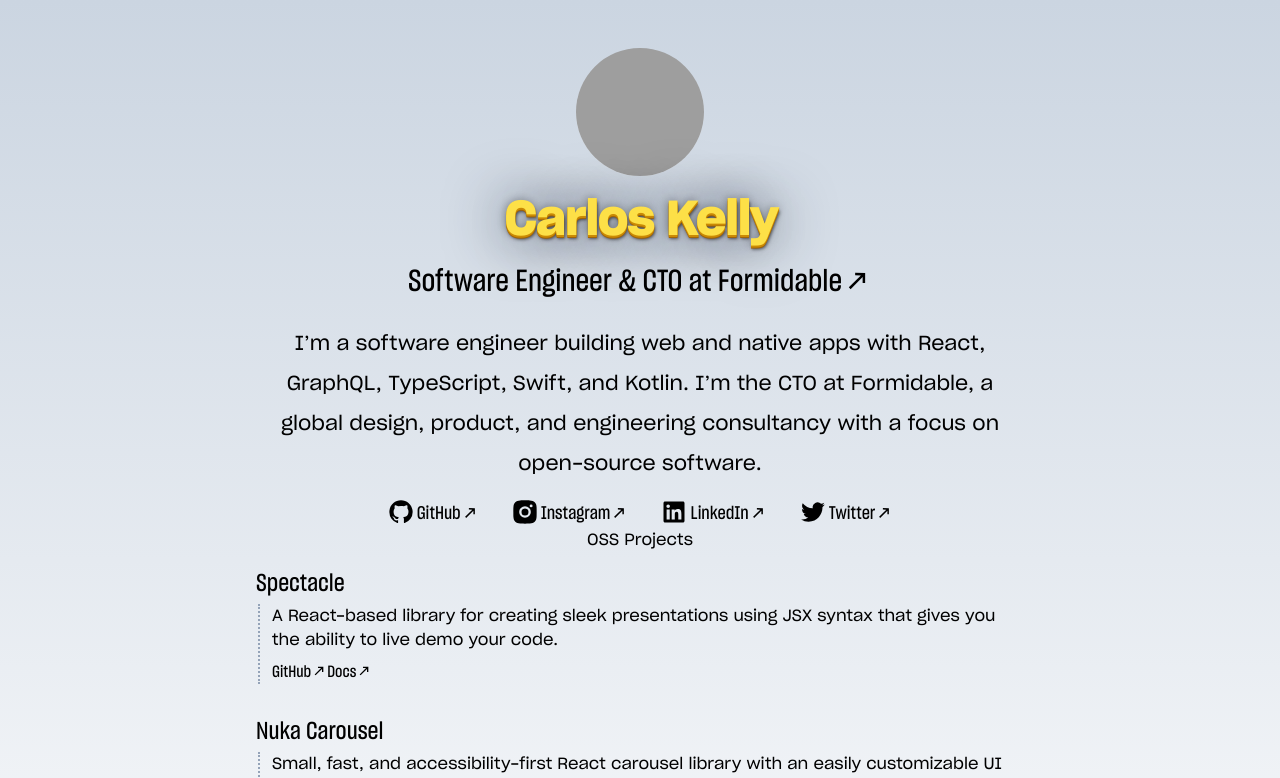
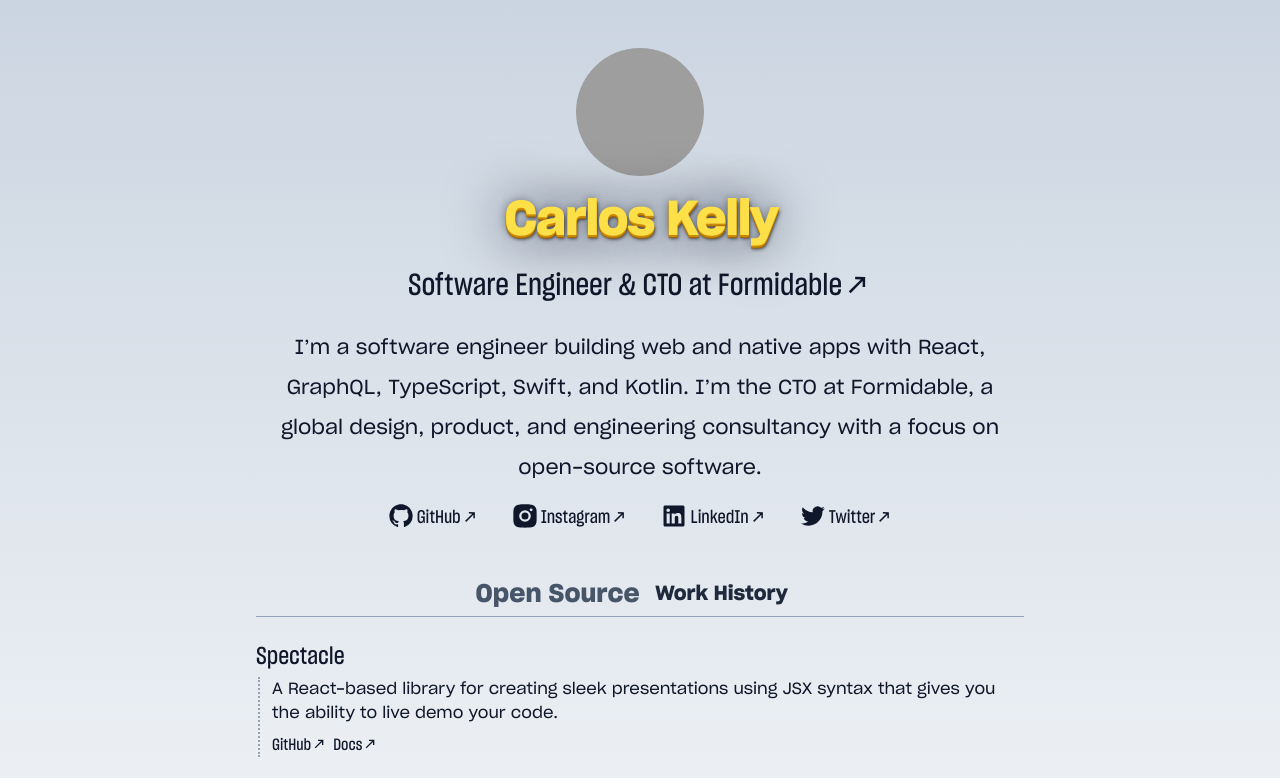
Before and after one commit to carloskelly13/carlos.dev, a Next.js app: page / in a window 1280 px wide. Shown: the top 778 px of the page. Built offline with nearby package versions, Linux system fonts and the light colour scheme; grey boxes are pictures that could not be loaded.

Commit message:
Added framer motion tabs.

```diff
--- a/package.json
+++ b/package.json
@@ -10,6 +10,7 @@
   },
   "dependencies": {
     "clsx": "^1.2.1",
+    "framer-motion": "^10.12.16",
     "next": "13.4.4",
     "react": "18.2.0",
     "react-dom": "18.2.0",
--- a/src/app/globals.css
+++ b/src/app/globals.css
@@ -18,7 +18,7 @@
 }
 
 :root {
-  --slate-800: theme('colors.slate.800');
+  --3d-text-shadow: theme('colors.slate.800');
   --yellow-800: theme('colors.yellow.800');
   --yellow-700: theme('colors.yellow.700');
   --yellow-600: theme('colors.yellow.600');
@@ -32,10 +32,7 @@
 
 @media (prefers-color-scheme: dark) {
   :root {
-    --foreground-rgb: 214, 219, 220;
-    --background-rgb: 14, 19, 20;
-    --yellow: #facc15;
-    --blue: #a5b4fc;
+    --3d-text-shadow: theme('colors.slate.400');
   }
 }
 
@@ -47,12 +44,10 @@
 
 html,
 body {
-  @apply font-copy;
-}
-
-body {
+  @apply font-copy min-h-screen;
   @apply bg-gradient-to-b from-slate-300 to-white;
-  @apply min-h-screen;
+  @apply dark:from-slate-700 dark:to-slate-900;
+  @apply text-slate-900 dark:text-slate-50;
 }
 
 @media (prefers-color-scheme: dark) {
--- a/src/app/page.tsx
+++ b/src/app/page.tsx
@@ -11,6 +11,7 @@ import {
 import { Name } from "@/components/name"
 import { ossProjectData } from "@/components/oss-project-data"
 import { OssProject } from "@/components/oss-project"
+import { Tabs } from "@/components/tabs"
 
 export const metadata = {
   title: "Carlos Kelly",
@@ -27,7 +28,8 @@ export default function Home() {
       <div className={clsx("flex flex-col items-center mt-12")}>
         <Image
           className={clsx(
-            "rounded-full h-32 w-32 bg-gradient-to-t from-slate-100 to-slate-300 mb-4"
+            "rounded-full h-32 w-32 bg-gradient-to-t from-slate-100 to-slate-300 mb-4",
+            "dark:from-slate-600 dark:to-slate-700"
           )}
           width={400}
           height={400}
@@ -66,7 +68,7 @@ export default function Home() {
           icon={
             <RiGithubFill
               size={socialMediaIconSize}
-              className="mr-0.5 group-hover:text-green-600 transition-colors"
+              className="mr-0.5 group-hover:text-purple-500 dark:group-hover:text-purple-400 transition-colors"
             />
           }
           to="https://www.github.com/carloskelly13"
@@ -78,7 +80,7 @@ export default function Home() {
           icon={
             <RiInstagramFill
               size={socialMediaIconSize}
-              className="mr-0.5 group-hover:text-pink-600 transition-colors"
+              className="mr-0.5 group-hover:text-pink-600 dark:group-hover:text-pink-500 transition-colors"
             />
           }
           to="https://www.instagram.com/carloskelly.13"
@@ -90,7 +92,7 @@ export default function Home() {
           icon={
             <RiLinkedinBoxFill
               size={socialMediaIconSize}
-              className="mr-0.5 group-hover:text-blue-600 transition-colors"
+              className="mr-0.5 group-hover:text-blue-600 dark:group-hover:text-blue-400 transition-colors"
             />
           }
           to="https://www.linkedin.com/in/carlos-kelly-a10270b8/"
@@ -102,7 +104,7 @@ export default function Home() {
           icon={
             <RiTwitterFill
               size={socialMediaIconSize}
-              className="mr-0.5 group-hover:text-indigo-500 transition-colors"
+              className="mr-0.5 group-hover:text-indigo-500 dark:group-hover:text-indigo-400 transition-colors"
             />
           }
           to="https://twitter.com/carlos_paelinck"
@@ -113,11 +115,9 @@ export default function Home() {
       <div
         className={clsx(containerSelectors, "mx-2 flex flex-col items-center")}
       >
-        <h2>OSS Projects</h2>
-        {ossProjectData.map(ossProject => (
-          <OssProject project={ossProject} key={ossProject.title} />
-        ))}
+        <Tabs />
       </div>
+      <div className="w-full bg-slate-300 dark:bg-slate-700 h-2 mt-4" />
     </main>
   )
 }
--- a/src/components/name.tsx
+++ b/src/components/name.tsx
@@ -12,7 +12,6 @@ type Props = PropsWithChildren<{
 export const Name = ({ className, children }: Props) => {
   const triggerRef = useRef<HTMLDivElement>(null)
   const targetRef = useRef<HTMLDivElement>(null)
-
   const { isElementHidden } = useElementScroll({ triggerRef, targetRef })
   const handleScrollToTop = () =>
     window.scrollTo({ top: 0, left: 0, behavior: "smooth" })
@@ -29,7 +28,7 @@ export const Name = ({ className, children }: Props) => {
           "text-opacity-70 text-transparent z-50 py-1",
           isElementHidden && [
             "cursor-pointer !fixed",
-            "scale-75 md:scale-[60%] top-1 md:top-0.5",
+            "scale-75 md:scale-[67%] top-1",
           ],
           styles.textShadow,
           className
@@ -37,7 +36,7 @@ export const Name = ({ className, children }: Props) => {
       >
         {children}
       </div>
-      <div className="absolute top-0 h-[40px]" ref={triggerRef} />
+      <div className="top-0 w-1 h-1" ref={triggerRef} />
       <div
         className={clsx(
           "transition-all duration-300 motion-reduce:transition-none ease-in-out",
--- a/src/components/oss-project-data.ts
+++ b/src/components/oss-project-data.ts
@@ -3,6 +3,7 @@ export const ossProjectData = [
     title: "Spectacle",
     docsUrl: "https://formidable.com/open-source/spectacle/docs/",
     gitHubUrl: "https://github.com/FormidableLabs/spectacle",
+    color: "text-blue-500",
     description:
       "A React-based library for creating sleek presentations using JSX syntax that gives you the ability to live demo your code.",
   },
@@ -10,6 +11,7 @@ export const ossProjectData = [
     title: "Nuka Carousel",
     docsUrl: "https://formidable.com/open-source/nuka-carousel/",
     gitHubUrl: "https://github.com/FormidableLabs/nuka-carousel",
+    color: "text-blue-500",
     description:
       "Small, fast, and accessibility-first React carousel library with an easily customizable UI and behavior to fit your brand and site.",
   },
@@ -17,6 +19,7 @@ export const ossProjectData = [
     title: "React Live",
     docsUrl: "https://formidable.com/open-source/react-live/",
     gitHubUrl: "https://github.com/FormidableLabs/react-live",
+    color: "text-blue-500",
     description:
       "A flexible playground for live editing React components with editable source code and live preview.",
   },
@@ -24,6 +27,7 @@ export const ossProjectData = [
     title: "Prism React Renderer",
     gitHubUrl: "https://github.com/FormidableLabs/prism-react-renderer",
     docsUrl: null,
+    color: "text-blue-500",
     description:
       "A way to render syntax highlighted code using React components and PrismJS.",
   },
--- a/src/components/oss-project.tsx
+++ b/src/components/oss-project.tsx
@@ -1,15 +1,24 @@
 import { ossProjectData } from "@/components/oss-project-data"
 import { Link } from "@/components/link"
 import clsx from "clsx"
+import { motion } from "framer-motion"
 
 type Props = {
   project: (typeof ossProjectData)[number]
   className?: string
+  activeClassName?: string
+  index: number
 }
 
-export const OssProject = ({ project, className }: Props) => {
+export const OssProject = ({ project, className, index }: Props) => {
   return (
-    <div className={clsx(className, "w-full my-4")}>
+    <motion.div
+      initial={{ opacity: 0, y: -50 }}
+      animate={{ opacity: 1, y: 0, transition: { delay: 0.1 * index } }}
+      exit={{ opacity: 0, y: 50 }}
+      transition={{ duration: 0.25 }}
+      className={clsx(className, "w-full my-8 first:mt-4")}
+    >
       <div className="font-emphasis text-2xl">{project.title}</div>
       <div
         className={clsx(
@@ -17,9 +26,11 @@ export const OssProject = ({ project, className }: Props) => {
         )}
       >
         <div className="mt-1 mb-2">{project.description}</div>
-        <Link to={project.gitHubUrl}>GitHub</Link>
+        <Link className="mr-1.5" to={project.gitHubUrl}>
+          GitHub
+        </Link>
         {project.docsUrl ? <Link to={project.docsUrl}>Docs</Link> : null}
       </div>
-    </div>
+    </motion.div>
   )
 }
--- a/src/components/styles.module.css
+++ b/src/components/styles.module.css
@@ -6,5 +6,5 @@
       1px 4px 0 var(--yellow-700),
       0 1px 8px hsla(0, 0%, 0%, 0.33),
       2px 5px 3px hsla(0, 0%, 0%, 0.5),
-      0 3px 60px var(--slate-800);
+      0 3px 60px var(--3d-text-shadow);
 }
--- /dev/null
+++ b/src/components/tabs.tsx
@@ -0,0 +1,63 @@
+"use client"
+
+import { useState } from "react"
+import { ossProjectData } from "@/components/oss-project-data"
+import { OssProject } from "@/components/oss-project"
+import clsx from "clsx"
+import { AnimatePresence } from "framer-motion"
+
+type Tab = "open-source" | "work-history"
+const tabClassName =
+  "font-header transition-all mx-4 text-slate-800 dark:text-slate-400"
+const activeTabClassName = "scale-125 !text-slate-600 dark:!text-slate-200"
+
+export const Tabs = () => {
+  const [activeTab, setActiveTab] = useState<Tab>("open-source")
+  const handleTabClick = (tab: Tab) => setActiveTab(tab)
+
+  return (
+    <div className="w-full">
+      <div
+        className={clsx(
+          "w-full text-xl flex flex-row",
+          "items-center justify-center mt-12 pb-2 mb-6",
+          "border-slate-400 dark:border-slate-500 border-b"
+        )}
+      >
+        <button
+          className={clsx(
+            tabClassName,
+            activeTab === "open-source" && activeTabClassName
+          )}
+          onClick={() => handleTabClick("open-source")}
+        >
+          Open Source
+        </button>
+        <button
+          className={clsx(
+            tabClassName,
+            activeTab === "work-history" && activeTabClassName
+          )}
+          onClick={() => handleTabClick("work-history")}
+        >
+          Work History
+        </button>
+      </div>
+      <div className="tab-content">
+        <AnimatePresence>
+          {activeTab === "open-source" &&
+            ossProjectData.map((ossProject, index) => (
+              <OssProject
+                index={index}
+                project={ossProject}
+                key={ossProject.title}
+              />
+            ))}
+          {activeTab === "work-history" && (
+            <p>Content for Work History tab goes here</p>
+          )}
+        </AnimatePresence>
+      </div>
+    </div>
+  )
+}
```
Also changed, not shown: 1 other file (tests, documents, lock files or other folders).
